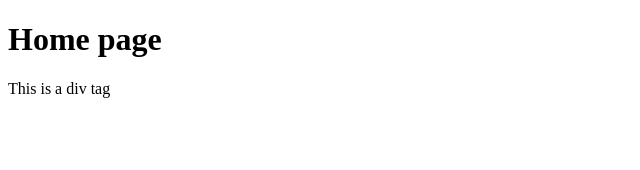
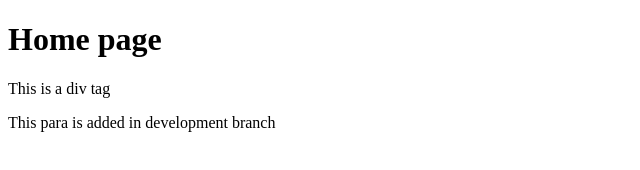
Before and after one commit to anushia15/Git-Demo, a plain HTML site: page index.html in a window 1280 px wide. Shown: the whole page, without its empty margins (0-640 px from the left). Drawn offline with Linux system fonts and the light colour scheme.

Commit message:
modified index.html in development branch

```diff
--- a/index.html
+++ b/index.html
@@ -9,6 +9,6 @@
 <body>
     <h1>Home page</h1>
     <div>This is a div tag</div>
-
+    <p>This para is added in development branch</p>
 </body>
 </html>
```
